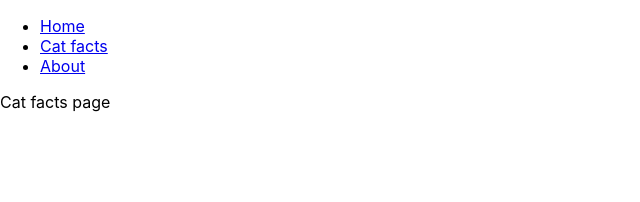
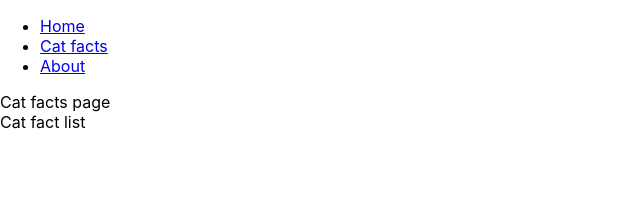
Before and after one commit to nikitindiz/react-routing-and-fetching, a React (Create React App) app: page /cat-facts in a window 1280 px wide. Shown: the top 202 px of the page, without its empty margins (0-640 px from the left). Built offline with nearby package versions, Linux system fonts and the light colour scheme; the HTML template or start-up script is replaced by a standard one.

Commit message:
Cat fact list component created

```diff
--- /dev/null
+++ b/src/CatFactList.js
@@ -0,0 +1,11 @@
+import React from 'react';
+
+const CatFactList = () => {
+    return (
+        <div>
+            Cat fact list
+        </div>
+    )
+}
+
+export default CatFactList;
--- a/src/CatFactsPage.js
+++ b/src/CatFactsPage.js
@@ -1,9 +1,12 @@
 import React from 'react';
+import CatFactList from './CatFactList';
 
 const CatFactsPage = () => {
   return (
     <div>
       Cat facts page
+
+      <CatFactList />
     </div>
   );
 }
```
